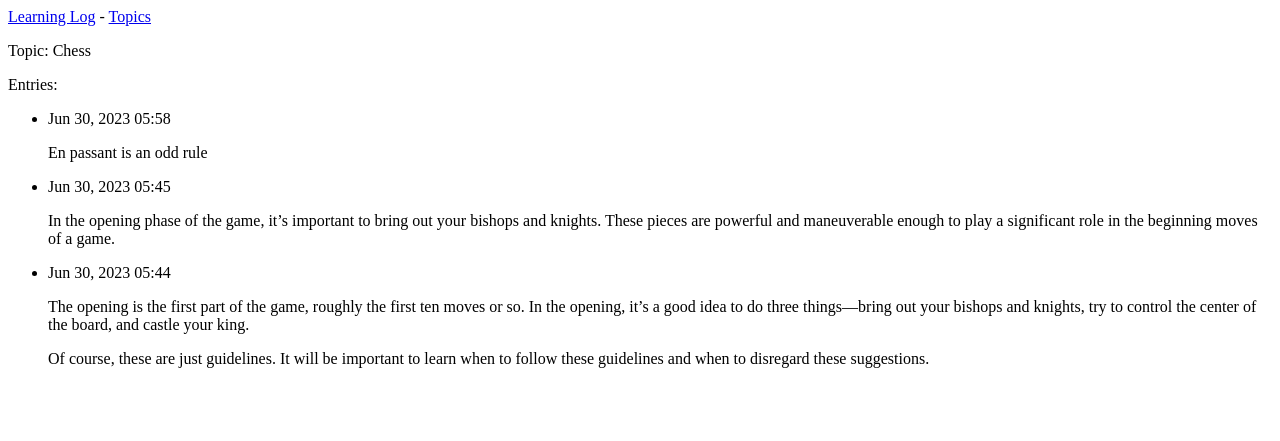
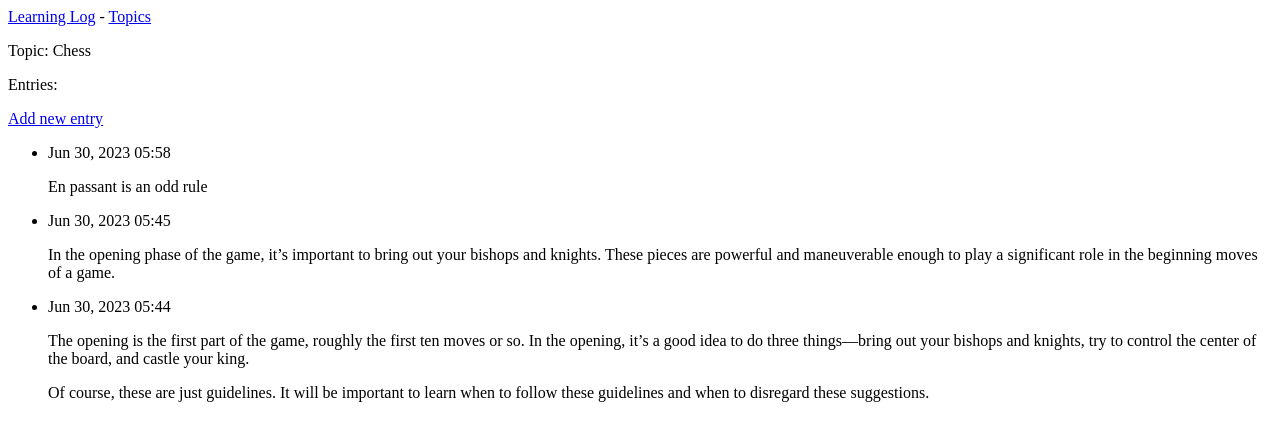
Before and after one commit to jebsmartt/learning-log, a Django app: page /topics/1/ in a window 1280 px wide. Shown: the top 441 px of the page. Run offline with Django 4.2, Linux system fonts and the light colour scheme; data comes from the database, SQL or seed files in the repository; both versions use the stored data as it was after the commit.

Commit message:
Add ability for user to create new entry

```diff
--- a/learning_logs/templates/learning_logs/topic.html
+++ b/learning_logs/templates/learning_logs/topic.html
@@ -6,6 +6,10 @@
     <p>Topic: {{ topic.text }}</p>
 
     <p>Entries:</p>
+    <p>
+        <a href="{% url 'learning_logs:new_entry' topic.id %}">Add new entry</a>
+    </p>
+
     <ul>
         {% for entry in entries %}
             <li>
--- a/learning_logs/templates/learning_logs/topics.html
+++ b/learning_logs/templates/learning_logs/topics.html
@@ -12,4 +12,6 @@
             <li>No topics have been added yet.</li>
         {% endfor %}
     </ul>
+
+    <a href="{% url 'learning_logs:new_topic' %}">Add a new topic</a>
 {% endblock content %}
--- a/learning_logs/urls.py
+++ b/learning_logs/urls.py
@@ -11,4 +11,8 @@ urlpatterns = [
     path('topics/', views.topics, name='topics'),
     # Detail page for a single topic.
     path('topics/<int:topic_id>/', views.topic, name='topic'),
+    # Page for adding a new topic.
+    path('new_topic/', views.new_topic, name='new_topic'),
+    # Page for adding a new entry.
+    path('new_entry/<int:topic_id>/', views.new_entry, name='new_entry'),
 ]
--- a/learning_logs/views.py
+++ b/learning_logs/views.py
@@ -1,6 +1,7 @@
-from django.shortcuts import render
+from django.shortcuts import render, redirect
 
 from .models import Topic
+from .forms import TopicForm, EntryForm
 
 # Create your views here.
 def index(request):
@@ -19,3 +20,39 @@ def topic(request, topic_id):
     entries = topic.entry_set.order_by('-date_added')
     context = {'topic':topic, 'entries': entries}
     return render(request, 'learning_logs/topic.html', context)
+
+def new_topic(request):
+    """Add a new topic."""
+    if request.method != 'POST':
+        # No data submitted; create a blank form.
+        form = TopicForm()
+    else:
+        # POST data submitted; process data.
+        form = TopicForm(data=request.POST)
+        if form.is_valid():
+            form.save()
+            return redirect('learning_logs:topics')
+
+    # Display a blank or invalid form.
+    context = {'form': form}
+    return render(request, 'learning_logs/new_topic.html', context)
+
+def new_entry(request, topic_id):
+    """Add a new entry for a particular topic."""
+    topic = Topic.objects.get(id=topic_id)
+
+    if request.method != 'POST':
+        # No data submitted; create a blank form.
+        form = EntryForm()
+    else:
+        # POST data submitted; process data.
+        form = EntryForm(data=request.POST)
+        if form.is_valid():
+            new_entry = form.save(commit=False)
+            new_entry.topic = topic
+            new_entry.save()
+            return redirect('learning_logs:topic', topic_id=topic_id)
+
+    # Display a blank or invalid form.
+    context = {'topic': topic, 'form': form}
+    return render(request, 'learning_logs/new_entry.html', context)
```
Also changed, not shown: learning_logs/forms.py (added, +16 -0 lines), learning_logs/templates/learning_logs/new_entry.html (added, +14 -0 lines), learning_logs/templates/learning_logs/new_topic.html (added, +12 -0 lines), db.sqlite3.
